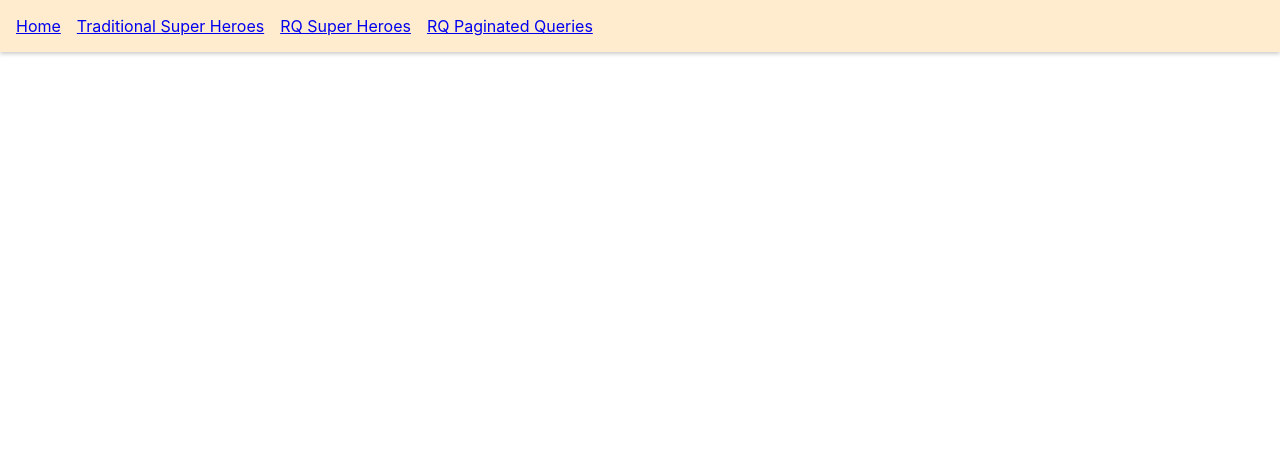
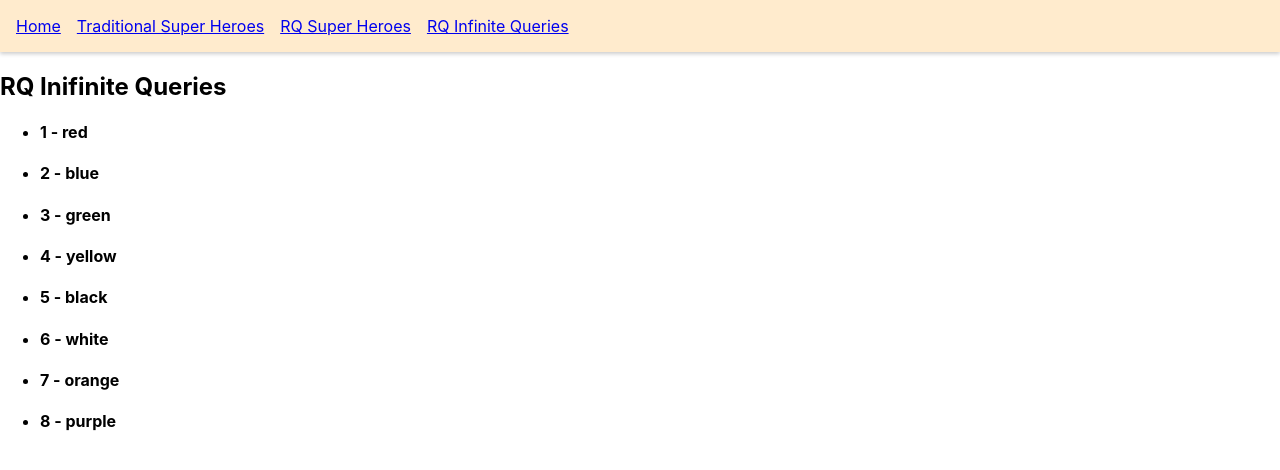
Before and after one commit to astaba/codevolution, a React (Create React App) app: page /rq-infinite-queries in a window 1280 px wide. Shown: the top 470 px of the page. Built offline with nearby package versions, Linux system fonts and the light colour scheme; data requests are answered from the project's data file.

Commit message:
Initial setup before implementing inifite queries

```diff
--- a/src/App.js
+++ b/src/App.js
@@ -12,6 +12,7 @@ import RQParallel from "./components/RQParallel.page";
 import RQDynamicParallel from "./components/RQDynamicParallel.page";
 import RQDependentQueries from "./components/RQDependentQueries.page";
 import RQPaginatedQueries from "./components/RQPaginatedQueries.page";
+import RQInifiniteQueries from "./components/RQInifiniteQueries.page";
 
 const queryClient = new QueryClient();
 
@@ -35,7 +36,8 @@ function App() {
               {/* <Link to="/rq-parallel">RQ Parallel</Link> */}
               {/* <Link to="/rq-dynamic-parallel">RQ Dynamic Parallel</Link> */}
               {/* <Link to="/rq-dependent-queries">RQ Dependent Queries</Link> */}
-              <Link to="/rq-paginated-queries">RQ Paginated Queries</Link>
+              {/* <Link to="/rq-paginated-queries">RQ Paginated Queries</Link> */}
+              <Link to="/rq-infinite-queries">RQ Infinite Queries</Link>
             </li>
           </ul>
         </nav>
@@ -44,17 +46,21 @@ function App() {
           <Route path="/super-heroes" element={<SuperHeroes />} />
           <Route path="/rq-super-heroes" element={<RQSuperHeroes />} />
           <Route path="/rq-super-heroes/:heroId" element={<RQSuperHeroe />} />
-          {/* <Route path="/rq-programmatic" element={<RQPracticeHook />} /> */}
-          {/* <Route path="/rq-parallel" element={<RQParallel />} /> */}
-          {/* <Route
+          <Route path="/rq-programmatic" element={<RQPracticeHook />} />
+          <Route path="/rq-parallel" element={<RQParallel />} />
+          <Route
             path="/rq-dynamic-parallel"
             element={<RQDynamicParallel heroesId={[1, 4]} />}
-          /> */}
-          {/* <Route
+          />
+          <Route
             path="/rq-dependent-queries"
             element={<RQDependentQueries email="vishwas@example.com" />}
-          /> */}
-          <Route path="/rq-paginated-queries" element={<RQPaginatedQueries />} />
+          />
+          <Route
+            path="/rq-paginated-queries"
+            element={<RQPaginatedQueries />}
+          />
+          <Route path="/rq-infinite-queries" element={<RQInifiniteQueries />} />
         </Routes>
       </div>
       <ReactQueryDevtools initialIsOpen={false} position="bottom-left" />
--- /dev/null
+++ b/src/components/RQInifiniteQueries.page.js
@@ -0,0 +1,36 @@
+import { useQuery } from "@tanstack/react-query";
+import axios from "axios";
+
+const RQInifiniteQueries = () => {
+  const { status, error, data } = useQuery({
+    queryKey: ["colors"],
+    queryFn: () => {
+      return axios.get("http://localhost:4000/colors");
+    },
+  });
+
+  console.log(data);
+
+  return (
+    <>
+      <h2>RQ Inifinite Queries</h2>
+      {status === "loading" ? (
+        <h3>Loading...</h3>
+      ) : status === "error" ? (
+        <h3>Error: {error.message}</h3>
+      ) : (
+        <ul>
+          {data?.data.map((color) => (
+            <li key={color.id}>
+              <h4>
+                {color.id} - {color.label}
+              </h4>
+            </li>
+          ))}
+        </ul>
+      )}
+    </>
+  );
+};
+
+export default RQInifiniteQueries;
```
